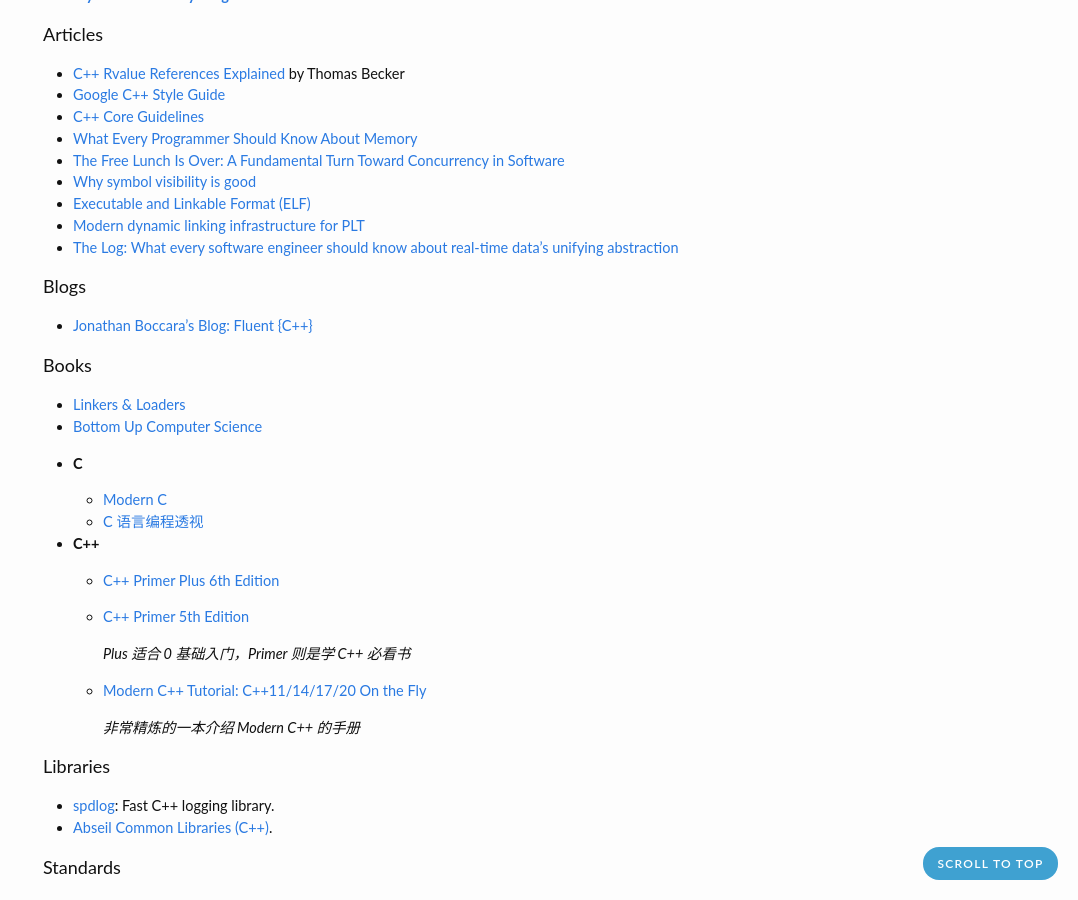
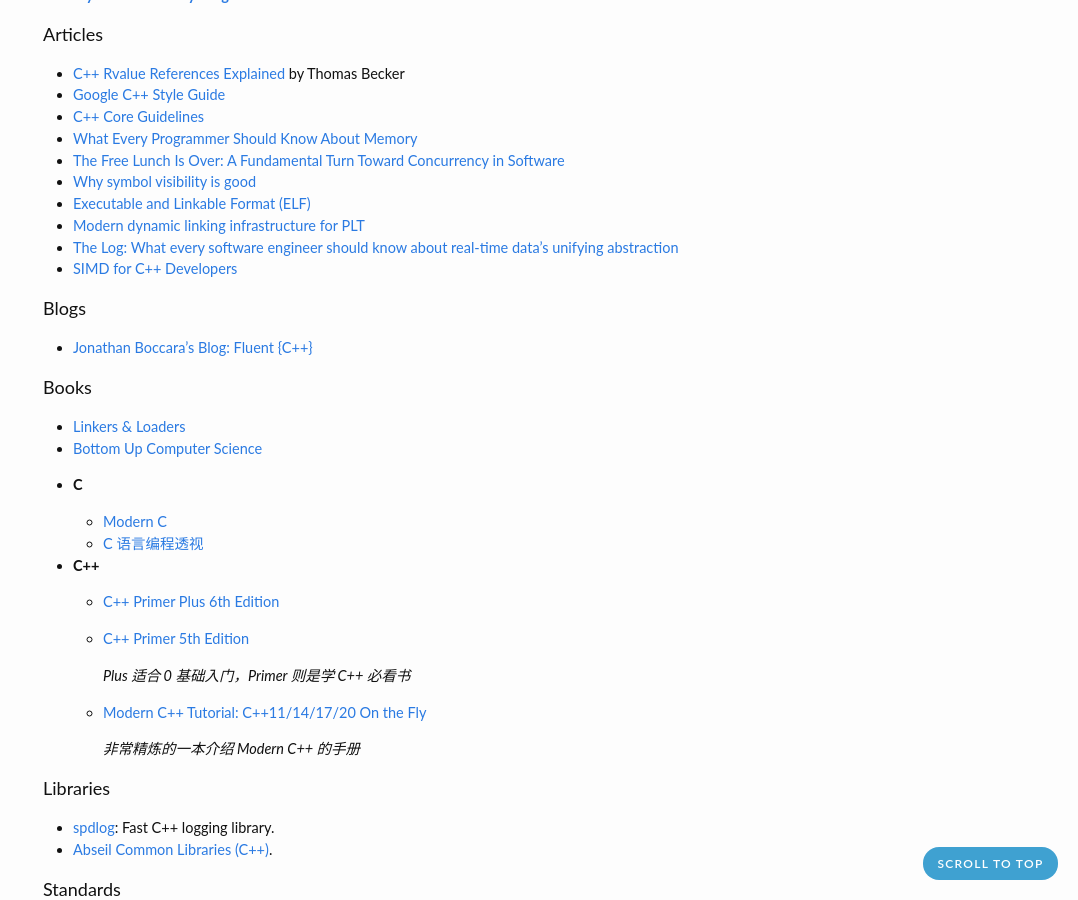
Before and after one commit to zhjwpku/zhjwpku.github.io, a Jekyll site: the page built from _posts/2019-10-07-cpp-learning-resources.md, in a window 1280 px wide and 900 px high, scrolled down 381 px. Shown: the whole window, without its empty margins (202-1280 px from the left). Built offline with Jekyll 4.4.1, drawn with Linux system fonts in a browser that asks for light colours; comment, search, counter and statistics services are not loaded.

Commit message:
SIMD for C++ Developers
Signed-off-by: Junwang Zhao <zhjwpku@gmail.com>

```diff
--- a/_posts/2019-10-07-cpp-learning-resources.md
+++ b/_posts/2019-10-07-cpp-learning-resources.md
@@ -29,6 +29,7 @@
 - [Executable and Linkable Format (ELF)][elf]
 - [Modern dynamic linking infrastructure for PLT][3474]
 - [The Log: What every software engineer should know about real-time data's unifying abstraction][the-log]
+- [SIMD for C++ Developers][simd]
 
 <h4>Blogs</h4>
 
@@ -143,3 +144,4 @@
 [bottomupcs]: https://github.com/ianw/bottomupcs
 [UTVp4jpJoyc]: https://www.youtube.com/watch?v=UTVp4jpJoyc
 [the-log]: https://engineering.linkedin.com/distributed-systems/log-what-every-software-engineer-should-know-about-real-time-datas-unifying
+[simd]: http://const.me/articles/simd/simd.pdf
```
